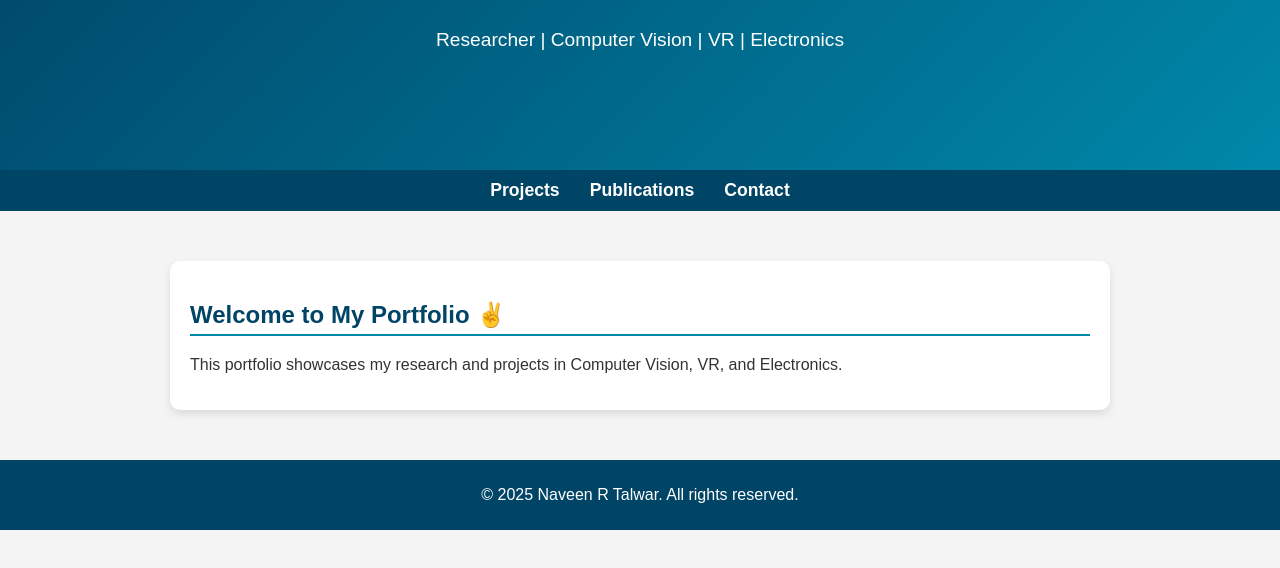
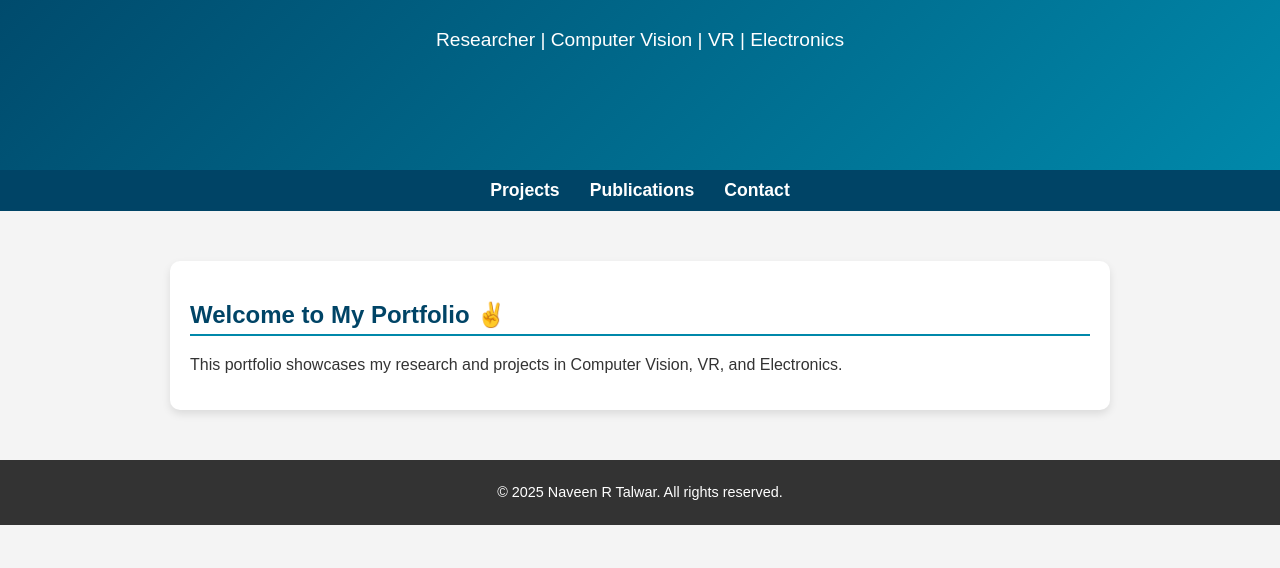
Before and after one commit to naveen-design/Naveen_Talwar, a plain HTML site: page index.html in a window 1280 px wide. Shown: the part 166-734 px from the top of the page. Drawn offline with Linux system fonts and the light colour scheme.

Commit message:
Update style.css

```diff
--- a/style.css
+++ b/style.css
@@ -81,13 +81,13 @@ h2 {
 
 /* Footer */
 footer {
+    margin-top: auto;
     text-align: center;
-    background: #004466;
+    padding: 10px;
+    background-color: #333;
     color: white;
-    padding: 10px;
-    margin-top: 50px;
+    font-size: 0.9em;
 }
-
 /* Animations */
 @keyframes fadeIn {
     from { opacity: 0; }
```
